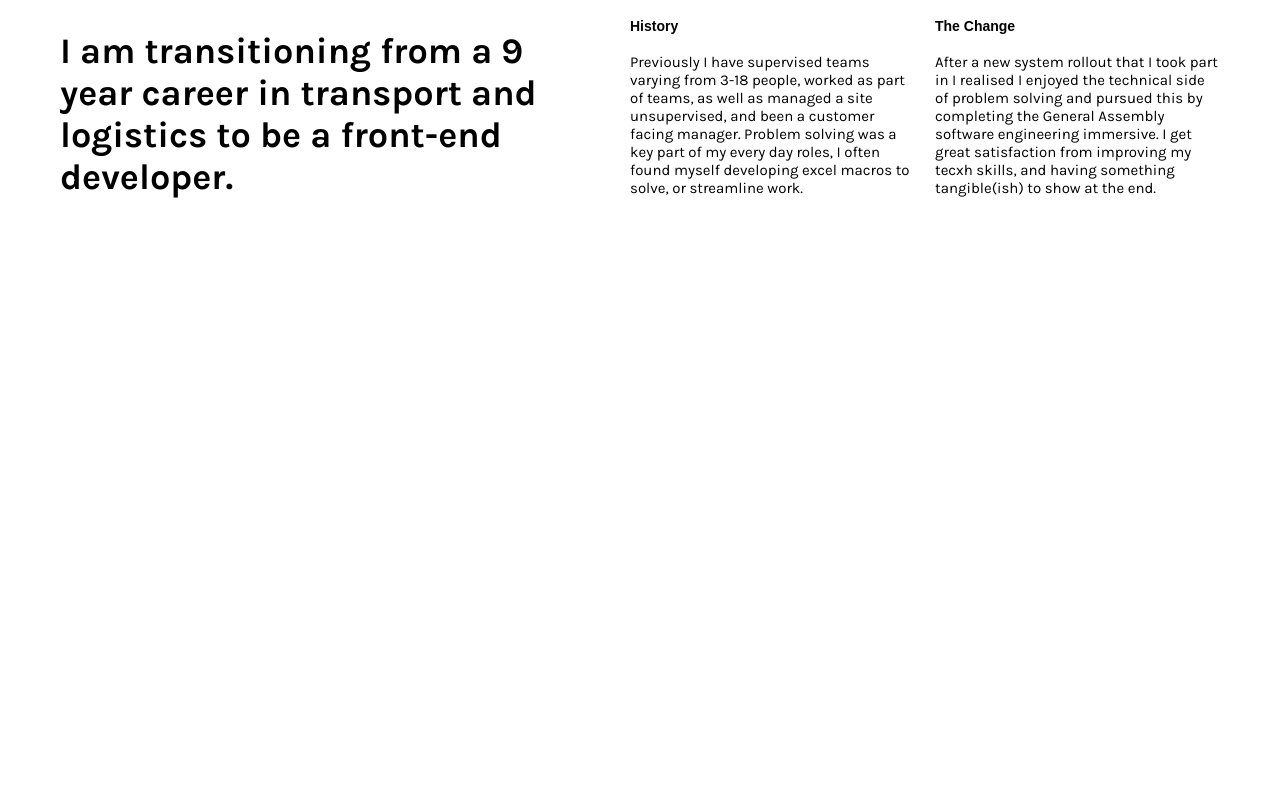
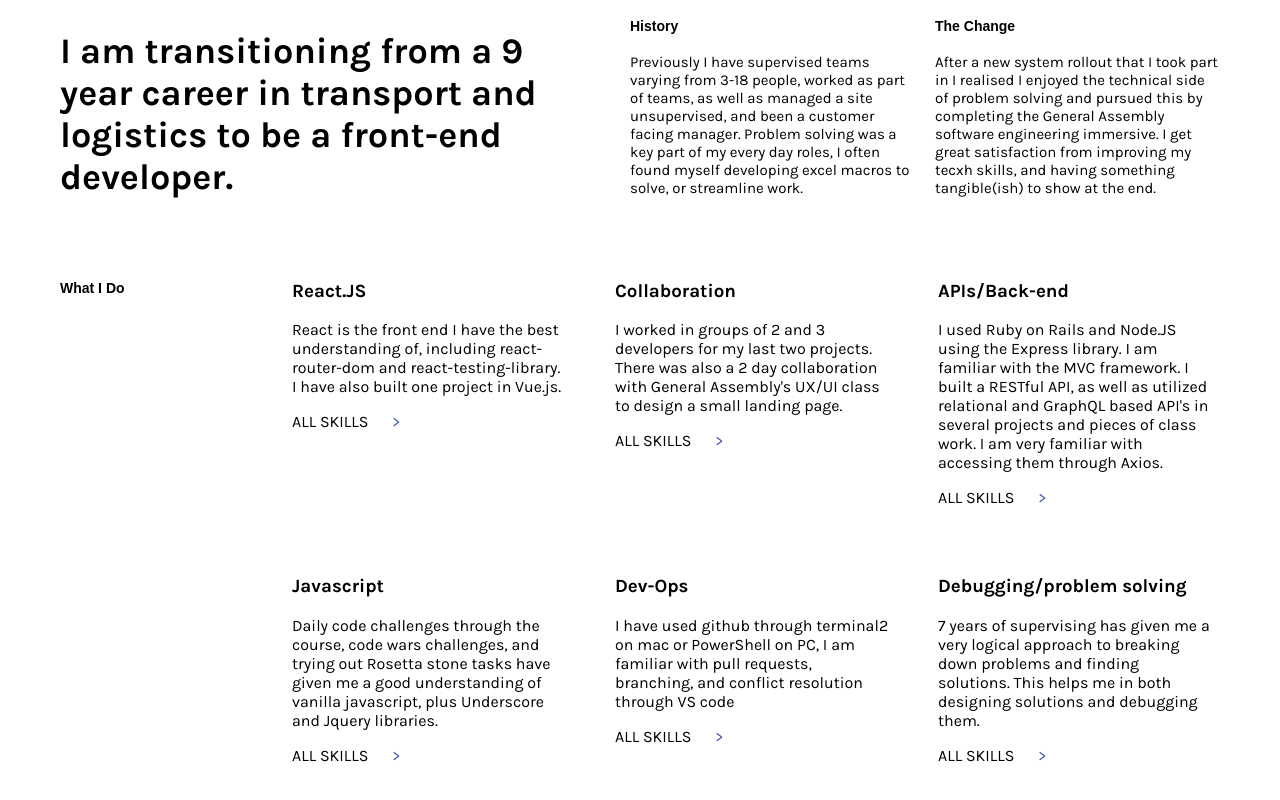
Before and after one commit to Manderson3568/WoolyMammoth, a React (Create React App) app: page / in a window 1280 px wide. Shown: the part 1194-1994 px from the top of the page. Before the commit the page ends 1421 px from the top, so only its background shows below. Built offline with nearby package versions, Linux system fonts and the light colour scheme; a web font is replaced by a local one.

Commit message:
Skills added

```diff
--- a/src/components/App.js
+++ b/src/components/App.js
@@ -4,6 +4,7 @@ import Navbar from "./navbar/Navbar";
 import TypingTextBox from "./TypingTextBox/TypingTextBox";
 import original from "./images/originalPortfolio.PNG";
 import AboutMe from "./aboutMe/AboutMe";
+import Skills from "./skills/Skills";
 
 function App() {
   return (
@@ -16,6 +17,7 @@ function App() {
         imageAlt="Original portfolio screenshot"
       />
       <AboutMe />
+      <Skills />
     </div>
   );
 }
--- /dev/null
+++ b/src/components/card/Card.jsx
@@ -0,0 +1,14 @@
+import "./CardStyles.css";
+
+const Card = ({ heading, text, link, className, dark = false }) => {
+  return (
+    <div className={`${className ? className : ""} card`}>
+      <h3>{heading}</h3>
+      <p>{text}</p>
+      <a href={link} className={dark ? "white" : "black"}>
+        All SKills <span className={dark ? "dark" : "light"}>{`>`}</span>
+      </a>
+    </div>
+  );
+};
+export default Card;
--- /dev/null
+++ b/src/components/card/CardStyles.css
@@ -0,0 +1,54 @@
+.card {
+  position: relative;
+  margin-bottom: 49px;
+}
+.card a {
+  position: relative;
+  padding-top: 20px;
+  text-transform: uppercase;
+  text-decoration: none;
+}
+@keyframes fadeAcross {
+  0% {
+    left: 100px;
+    opacity: 1;
+  }
+  10% {
+    left: 100px;
+    opacity: 1;
+  }
+  49% {
+    left: 120px;
+    opacity: 0;
+  }
+  51% {
+    left: 80%;
+    opacity: 0;
+  }
+  90% {
+    left: 100px;
+    opacity: 1;
+  }
+  100% {
+    left: 100px;
+    opacity: 1;
+  }
+}
+
+.card a span {
+  position: absolute;
+  left: 100px;
+}
+.card a:hover span {
+  position: absolute;
+  left: 100px;
+  animation: fadeAcross 1.5s ease infinite;
+}
+
+.card a span.dark {
+  color: #6ccce0;
+}
+
+.card a span.light {
+  color: #3b57a7;
+}
--- /dev/null
+++ b/src/components/skills/Skills.jsx
@@ -0,0 +1,46 @@
+import Card from "../card/Card";
+import SymbolHeading from "../symbolHeading/SymbolHeading";
+import "./skillsStyles.css";
+
+const Skills = () => {
+  return (
+    <div className="skills">
+      <SymbolHeading text="What I Do" />
+      <div className="cards">
+        <Card
+          heading="React.JS"
+          link="#"
+          text="React is the front end I have the best understanding of, including react-router-dom and react-testing-library. I have also built one project in Vue.js."
+        />
+        <Card
+          heading="Collaboration"
+          link="#"
+          text="I worked in groups of 2 and 3 developers for my last two projects. There was also a 2 day collaboration with General Assembly's UX/UI class to design a small landing page."
+        />
+        <Card
+          className="last"
+          heading="APIs/Back-end"
+          link="#"
+          text="I used Ruby on Rails and Node.JS using the Express library. I am familiar with the MVC framework. I built a RESTful API, as well as utilized relational and GraphQL based API's in several projects and pieces of class work. I am very familiar with accessing them through Axios."
+        />
+        <Card
+          heading="Javascript"
+          link="#"
+          text="Daily code challenges through the course, code wars challenges, and trying out Rosetta stone tasks have given me a good understanding of vanilla javascript, plus Underscore and Jquery libraries."
+        />
+        <Card
+          heading="Dev-Ops"
+          link="#"
+          text="I have used github through terminal2 on mac or PowerShell on PC, I am familiar with pull requests, branching, and conflict resolution through VS code"
+        />
+        <Card
+          className="last"
+          heading="Debugging/problem solving"
+          link="#"
+          text="7 years of supervising has given me a very logical approach to breaking down problems and finding solutions. This helps me in both designing solutions and debugging them."
+        />
+      </div>
+    </div>
+  );
+};
+export default Skills;
--- /dev/null
+++ b/src/components/skills/skillsStyles.css
@@ -0,0 +1,20 @@
+.skills {
+  text-align: left;
+  display: flex;
+  max-width: 1160px;
+  margin: 0 auto;
+}
+.skills h4 {
+  width: 232px;
+}
+.cards {
+  display: flex;
+  flex-wrap: wrap;
+}
+.skills .card {
+  max-width: 274px;
+  padding-right: 49px;
+}
+.skills .card.last {
+  padding-right: 0;
+}
--- a/src/index.css
+++ b/src/index.css
@@ -1,13 +1,12 @@
+@import url("https://fonts.googleapis.com/css2?family=Karla:wght@400;700&display=swap");
 body {
   margin: 0;
-  font-family: -apple-system, BlinkMacSystemFont, 'Segoe UI', 'Roboto', 'Oxygen',
-    'Ubuntu', 'Cantarell', 'Fira Sans', 'Droid Sans', 'Helvetica Neue',
-    sans-serif;
+  font-family: "Karla", sans-serif;
   -webkit-font-smoothing: antialiased;
   -moz-osx-font-smoothing: grayscale;
 }
 
 code {
-  font-family: source-code-pro, Menlo, Monaco, Consolas, 'Courier New',
+  font-family: source-code-pro, Menlo, Monaco, Consolas, "Courier New",
     monospace;
 }
```
